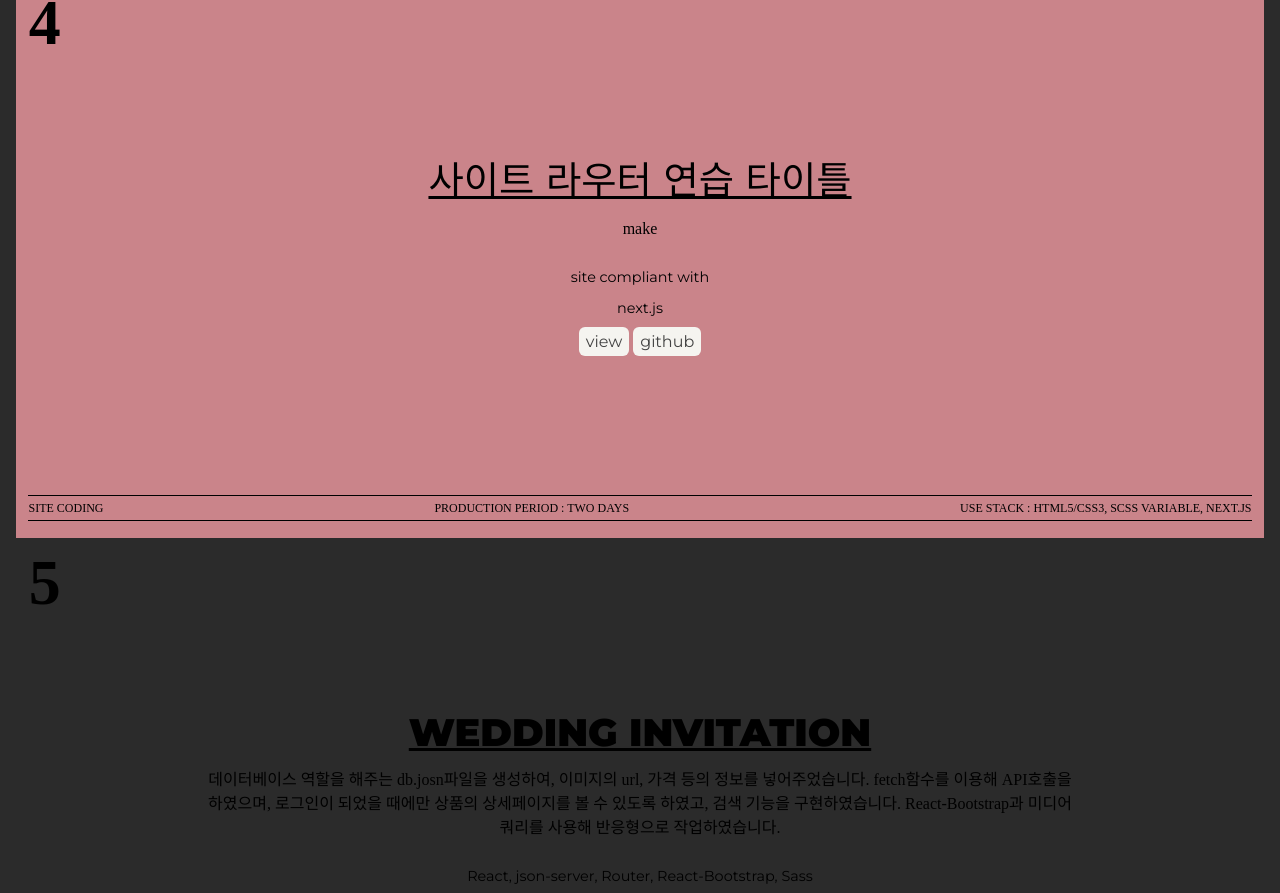
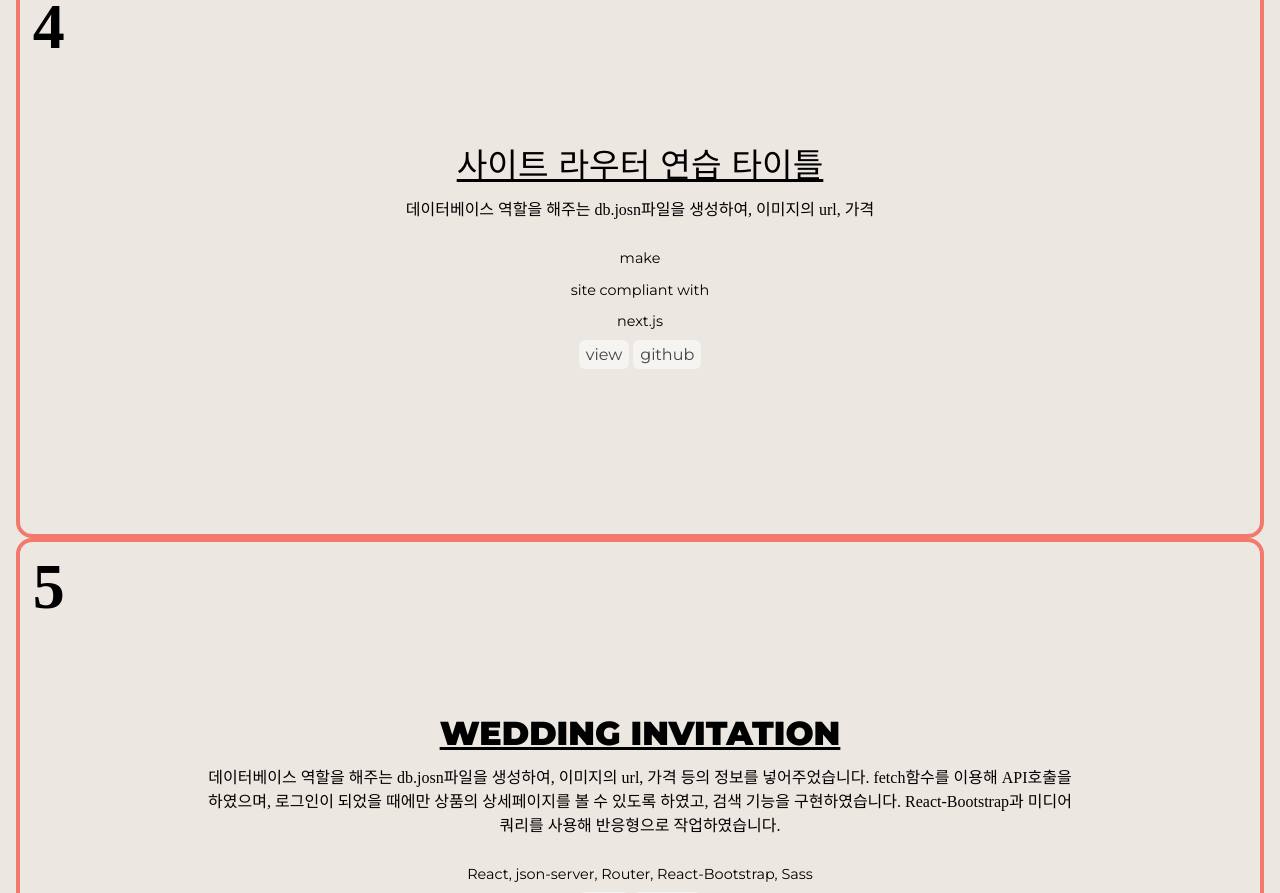
Before and after one commit to sini1004/PORTFOLIO, a React (Create React App) app: page /site in a window 1280 px wide. Shown: the part 1882-2775 px from the top of the page. Built offline with nearby package versions, Linux system fonts and the light colour scheme; a small style sheet from the web is missing; a web font is replaced by a local one.

Commit message:
메인 컬러 수정 변경, header 부분 ui 수정, skill 백업 후 수정 중

```diff
--- a/src/assets/scss/section/_site.scss
+++ b/src/assets/scss/section/_site.scss
@@ -38,9 +38,11 @@
       flex-direction: column;
       position: sticky;
       left: 0;
+      border-radius: 1rem;
+      background-color: var(--mainBg-color);
+      border: 4px solid var(--point-color1);
 
       &.s1 {
-        background-color: var(--subBg100);
         top: 180px;
 
         @media (max-width: 800px) {
@@ -48,7 +50,6 @@
         }
       }
       &.s2 {
-        background-color: var(--subBg200);
         top: 200px;
 
         @media (max-width: 800px) {
@@ -56,7 +57,6 @@
         }
       }
       &.s3 {
-        background-color: var(--subBg300);
         top: 220px;
 
         @media (max-width: 800px) {
@@ -64,11 +64,17 @@
         }
       }
       &.s4 {
-        background-color: var(--subBg400);
         top: 240px;
 
         @media (max-width: 800px) {
           top: 200px;
+        }
+      }
+      &.s5 {
+        top: 260px;
+
+        @media (max-width: 800px) {
+          top: 220px;
         }
       }
       .num {
@@ -91,7 +97,7 @@
         margin-bottom: 1rem;
 
         > h3 {
-          font-size: 3vw;
+          font-size: 2.6vw;
           line-height: 1;
           font-weight: 900;
           text-transform: uppercase;
--- a/src/assets/scss/setting/_vars.scss
+++ b/src/assets/scss/setting/_vars.scss
@@ -3,8 +3,11 @@
   --mainKor-font: "nanumSquareNeo";
   --mainNum-font: "gmarket";
 
-  --mainBg-color: #ffbe98;
+  --mainBg-color: #ece7e1;
   --baseBg: #f5f4f0;
+  --point-color: #f7fe7e;
+  --point-color1: #f3796c;
+
   --subBg100: #f4ceb7;
   --subBg200: #e2bb9a;
   --subBg300: #d68861;
@@ -14,8 +17,6 @@
   --subBg700: #dbc8bd;
   --subBg800: #85677b;
   --subBg900: #c5a253;
-
-  //#ffbe98, #f4ceb7, #d68861, #e2bb9a , #ca848a, #964f4c, #a78c7b, #dbc8bd, #85677b, #c5a253
 
   --white: #fff;
   --black: #000;
@@ -52,5 +53,5 @@
 }
 
 body {
-  background-color: var(--black100);
+  background-color: var(--mainBg-color);
 }
--- a/src/components/Header.jsx
+++ b/src/components/Header.jsx
@@ -14,7 +14,7 @@ const Header = () => {
       <div className="header__inner">
         <div className="header__logo">
           <a href="/">
-            portfolio<em>vite</em>
+            portfolio<em>2024</em>
           </a>
         </div>
         <nav
@@ -30,6 +30,9 @@ const Header = () => {
             ))}
           </ul>
         </nav>
+        <div className="header__name">
+          <p>SINI</p>
+        </div>
         <div
           className="header__nav__mobile"
           id="headerToggle"
--- a/src/components/Site.jsx
+++ b/src/components/Site.jsx
@@ -36,11 +36,11 @@ const Site = () => {
                   </a>
                 )}
               </div>
-              <div className="info">
+              {/* <div className="info">
                 <span>{site.info[0]}</span>
                 <span>{site.info[1]}</span>
                 <span>{site.info[2]}</span>
-              </div>
+              </div> */}
             </article>
           ))}
         </div>
--- a/src/constants/index.js
+++ b/src/constants/index.js
@@ -1,154 +1,152 @@
-import chaImg01 from '../assets/img/challenge01.jpg';
-import chaImg02 from '../assets/img/challenge02.jpg';
-import chaImg03 from '../assets/img/challenge03.jpg';
-import chaImg04 from '../assets/img/challenge04.jpg';
-import chaImg05 from '../assets/img/challenge05.jpg';
-import chaImg06 from '../assets/img/challenge06.jpg';
-import chaImg07 from '../assets/img/challenge07.jpg';
-import port01 from '../assets/img/port01.jpg';
-import port02 from '../assets/img/port02.jpg';
-import port03 from '../assets/img/port03.jpg';
-import port04 from '../assets/img/port04.jpg';
-import logoimg01 from '../assets/img/page/logo/logo01.jpg';
-import logoimg02 from '../assets/img/page/logo/logo02.png';
-import logoimg03 from '../assets/img/page/logo/logo03.png';
-import logoimg04 from '../assets/img/page/logo/logo04.svg';
-import mainimg01 from '../assets/img/page/screen/mainimg01.jpg';
-import mainimg02 from '../assets/img/page/screen/mainimg02.jpg';
-import scrimg01 from '../assets/img/page/screen/screen01.jpg';
-import scrimg02 from '../assets/img/page/screen/screen02.jpg';
-import scrimg03 from '../assets/img/page/screen/screen03.jpg';
+import chaImg01 from "../assets/img/challenge01.jpg";
+import chaImg02 from "../assets/img/challenge02.jpg";
+import chaImg03 from "../assets/img/challenge03.jpg";
+import chaImg04 from "../assets/img/challenge04.jpg";
+import chaImg05 from "../assets/img/challenge05.jpg";
+import chaImg06 from "../assets/img/challenge06.jpg";
+import chaImg07 from "../assets/img/challenge07.jpg";
+import port01 from "../assets/img/port01.jpg";
+import port02 from "../assets/img/port02.jpg";
+import port03 from "../assets/img/port03.jpg";
+import port04 from "../assets/img/port04.jpg";
+import logoimg01 from "../assets/img/page/logo/logo01.jpg";
+import logoimg02 from "../assets/img/page/logo/logo02.png";
+import logoimg03 from "../assets/img/page/logo/logo03.png";
+import logoimg04 from "../assets/img/page/logo/logo04.svg";
+import mainimg01 from "../assets/img/page/screen/mainimg01.jpg";
+import mainimg02 from "../assets/img/page/screen/mainimg02.jpg";
+import scrimg01 from "../assets/img/page/screen/screen01.jpg";
+import scrimg02 from "../assets/img/page/screen/screen02.jpg";
+import scrimg03 from "../assets/img/page/screen/screen03.jpg";
 
 export const headerNav = [
   {
-		title: 'intro',
-		url: '#intro',
+    title: "intro",
+    url: "#intro",
   },
   {
-		title: 'skill',
-		url: '#skill',
+    title: "skill",
+    url: "#skill",
   },
   {
-		title: 'site',
-		url: '#site',
+    title: "site",
+    url: "#site",
   },
   {
-		title: 'protfile',
-		url: '#prot',
+    title: "protfile",
+    url: "#prot",
   },
   {
-		title: 'contact',
-		url: '#contact',
+    title: "contact",
+    url: "#contact",
   },
 ];
 
 export const introText = {
-	title: 'port developer',
-	desc: ['talent isssss', 'found at the end of the', 'effort'],
+  title: "port developer",
+  desc: ["talent isssss", "found at the end of the", "effort"],
 };
 
 export const skillText = [
   {
-		title: 'Listening',
-		desc: '상대방의 이야기를 들어주는 것을 좋아하고 진심을 다해 공감해주는 성격이에요!',
+    title: "Listening",
+    desc: "상대방의 이야기를 들어주는 것을 좋아하고 진심을 다해 공감해주는 성격이에요!",
     chaImg: chaImg01,
   },
   {
-		title: 'Less but better',
+    title: "Less but better",
     desc: "'부족하지만 더 나은'생각으로 프로젝트에 최선을 다합니다.",
     chaImg: chaImg02,
   },
   {
-		title: 'Choice Without Regret',
-		desc: '후회없는 선택과 삶을 살고싶기에 매순간 신중하고 열심히 사려고 노력하고 있습니다. :)',
+    title: "Choice Without Regret",
+    desc: "후회없는 선택과 삶을 살고싶기에 매순간 신중하고 열심히 사려고 노력하고 있습니다. :)",
     chaImg: chaImg03,
   },
   {
-		title: 'Learn',
-		desc: 'Html, CSS, Javascript를 배웠지만 부족함을 느껴 스터디를 통해 리액트, 뷰 등을 배우며 적극적으로 개발에 대한 역량을 키우고 있습니다.',
+    title: "Learn",
+    desc: "Html, CSS, Javascript를 배웠지만 부족함을 느껴 스터디를 통해 리액트, 뷰 등을 배우며 적극적으로 개발에 대한 역량을 키우고 있습니다.",
     chaImg: chaImg04,
   },
   {
-		title: 'Passion',
-		desc: '밝은 에너지로 동료들과 협동하며 매력적인 코딩, 깔끔한 동적 구현을 해내고 마는 퍼블리셔/프론트엔드 개발자가 되겠습니다.',
+    title: "Passion",
+    desc: "밝은 에너지로 동료들과 협동하며 매력적인 코딩, 깔끔한 동적 구현을 해내고 마는 퍼블리셔/프론트엔드 개발자가 되겠습니다.",
     chaImg: chaImg05,
   },
   {
-		title: 'Effort',
-		desc: '어떤 일이라도 노력하고 즐기면 그 결과는 빛을 바란다고 생각합니다. 신입의 열정과 도전정신을 깊숙히 새기며 노력하겠습니다.',
+    title: "Effort",
+    desc: "어떤 일이라도 노력하고 즐기면 그 결과는 빛을 바란다고 생각합니다. 신입의 열정과 도전정신을 깊숙히 새기며 노력하겠습니다.",
     chaImg: chaImg06,
   },
   {
-		title: 'Steadily',
-		desc: '웹디자인을 하며 웹에 대한 호기심이 생겼고 지금은 웹에 대해 공부하며 조금은 느리지만 꾸준하게 성장하고 있다고 생각합니다.',
+    title: "Steadily",
+    desc: "웹디자인을 하며 웹에 대한 호기심이 생겼고 지금은 웹에 대해 공부하며 조금은 느리지만 꾸준하게 성장하고 있다고 생각합니다.",
     chaImg: chaImg07,
   },
 ];
 
 export const siteText = [
-	// 여가부-개방관리시스템,공모전 사이트 / 에너지기술연구원관리자페이지 /
   {
     id: 1,
-		logoimg: logoimg01,
-		logoalt: '여성가족부',
-		period: '2023.2 - 2024.6',
-		title: 'CHWEDU(학생이용 앱)',
+    period: "2023.1 - 2023.2",
+    title: "CHWEDU(학생이용 앱)",
     text: [
       "로그인 시 '@'를 포함한 이메일 형식의 아이디와 5자리 이상 비밀번호를 입력해야 하는 조건을 붙였으며, 로그인시 입력했던 이메일의 '@'앞 자리를 아이디로 인식하여 메인에서 볼 수 있습니다. jsQR 모듈을 이용하여 QR인식을 할 수 있으며, 투두리스트에 할 일 추가, 삭제, 수정을 할 수 있습니다. Math.random()를 이용해 랜덤으로 단어를 볼 수 있게 하였습니다.",
-			'html5, css3, jquery, javascript',
+      "html5, css3, jquery, javascript",
     ],
-		view: 'https://sini1004.github.io/PWA_CHWEDU/',
-		code: 'https://github.com/sini1004/PWA_CHWEDU/',
-		pdf: 'assets/pdf/CHWEDU.pdf',
-		info: ['site coding', 'production period : two days', 'use stack : HTML5/CSS3, Scss Variable, next.js'],
+    view: "https://sini1004.github.io/PWA_CHWEDU/",
+    code: "https://github.com/sini1004/PWA_CHWEDU/",
+    pdf: "/assets/pdf/CHWEDU.pdf",
   },
   {
     id: 2,
-		period: '2023.11 - 2024.2',
-		title: 'React_Todo List',
+    period: "2023.11 - 2023.2",
+    title: "React_Todo List",
     text: [
-			'투두리스트에 투두아이템을 추가, 삭제할 수 있고, 좌측상단 버튼을 통해 다크 모드를 설정할 수 있습니다. 해당 투두 아이템을 완료했는지에 따라서 필터링도 가능합니다.',
-			'React, css Module',
+      "투두리스트에 투두아이템을 추가, 삭제할 수 있고, 좌측상단 버튼을 통해 다크 모드를 설정할 수 있습니다. 해당 투두 아이템을 완료했는지에 따라서 필터링도 가능합니다.",
+      "React, css Module",
     ],
-		view: 'https://shinhee-todo.netlify.app/',
-		code: 'https://github.com/sini1004/React_TODO',
-		info: ['site coding', 'production period : two days', 'use stack : HTML5/CSS3, Scss Variable, vue'],
+    view: "https://shinhee-todo.netlify.app/",
+    code: "https://github.com/sini1004/React_TODO",
   },
   {
     id: 3,
-		title: 'React_Shopphing(LACOSTE)',
+    period: "2023.11 - 2023.2",
+    title: "React_Shopphing(LACOSTE)",
     text: [
-			'데이터베이스 역할을 해주는 db.josn파일을 생성하여, 이미지의 url, 가격 등의 정보를 넣어주었습니다. fetch함수를 이용해 API호출을 하였으며, 로그인이 되었을 때에만 상품의 상세페이지를 볼 수 있도록 하였고, 검색 기능을 구현하였습니다. React-Bootstrap과 미디어쿼리를 사용해 반응형으로 작업하였습니다.',
-			'React, json-server, Router, React-Bootstrap, Sass',
+      "데이터베이스 역할을 해주는 db.josn파일을 생성하여, 이미지의 url, 가격 등의 정보를 넣어주었습니다. fetch함수를 이용해 API호출을 하였으며, 로그인이 되었을 때에만 상품의 상세페이지를 볼 수 있도록 하였고, 검색 기능을 구현하였습니다. React-Bootstrap과 미디어쿼리를 사용해 반응형으로 작업하였습니다.",
+      "React, json-server, Router, React-Bootstrap, Sass",
     ],
-		view: 'https://lacosteshop.netlify.app/',
-		code: 'https://github.com/sini1004/LACOSTE',
-		info: ['site coding', 'production period : two days', 'use stack : HTML5/CSS3, Scss Variable, vue'],
+    view: "https://lacosteshop.netlify.app/",
+    code: "https://github.com/sini1004/LACOSTE",
   },
   {
     id: 4,
-		logoimg: logoimg01,
-		logoalt: '여성가족부',
-		text: ['make', 'site compliant with', 'next.js'],
-		title: '사이트 라우터 연습 타이틀',
-		link: 'https://mogefdatacontest.co.kr/',
-		desc: '기존 서비스의 안정적인 운영을 위해 유지보수와 개선 작업을 진행하는 한편, 새로운 서비스의 UI 개발 업무도 맡았습니다.',
-		code: 'https://github.com/webstoryboy/port2023-next',
-		view: 'https://port2023-next.netlify.app',
-		info: ['site coding', 'production period : two days', 'use stack : HTML5/CSS3, Scss Variable, next.js'],
+    period: "2023.11 - 2023.2",
+    title: "사이트 라우터 연습 타이틀",
+    text: [
+      "데이터베이스 역할을 해주는 db.josn파일을 생성하여, 이미지의 url, 가격 ",
+      "make",
+      "site compliant with",
+      "next.js",
+    ],
+    link: "https://mogefdatacontest.co.kr/",
+    desc: "기존 서비스의 안정적인 운영을 위해 유지보수와 개선 작업을 진행하는 한편, 새로운 서비스의 UI 개발 업무도 맡았습니다.",
+    code: "https://github.com/webstoryboy/port2023-next",
+    view: "https://port2023-next.netlify.app",
   },
   {
     id: 5,
-		title: 'wedding invitation',
+    period: "2023.11 - 2023.2",
+    title: "wedding invitation",
     text: [
-			'데이터베이스 역할을 해주는 db.josn파일을 생성하여, 이미지의 url, 가격 등의 정보를 넣어주었습니다. fetch함수를 이용해 API호출을 하였으며, 로그인이 되었을 때에만 상품의 상세페이지를 볼 수 있도록 하였고, 검색 기능을 구현하였습니다. React-Bootstrap과 미디어쿼리를 사용해 반응형으로 작업하였습니다.',
-			'React, json-server, Router, React-Bootstrap, Sass',
+      "데이터베이스 역할을 해주는 db.josn파일을 생성하여, 이미지의 url, 가격 등의 정보를 넣어주었습니다. fetch함수를 이용해 API호출을 하였으며, 로그인이 되었을 때에만 상품의 상세페이지를 볼 수 있도록 하였고, 검색 기능을 구현하였습니다. React-Bootstrap과 미디어쿼리를 사용해 반응형으로 작업하였습니다.",
+      "React, json-server, Router, React-Bootstrap, Sass",
     ],
-		link: 'https://wedding-invitation.chang-ju.shin-hee.com',
-		desc: '기존 서비스의 안정적인 운영을 위해 유지보수와 개선 작업을 진행하는 한편, 새로운 서비스의 UI 개발 업무도 맡았습니다.',
-		code: 'https://github.com/webstoryboy/port2023-next',
-		view: 'https://port2023-next.netlify.app',
-		info: ['site coding', 'production period : two days', 'use stack : HTML5/CSS3, Scss Variable, next.js'],
+    link: "https://wedding-invitation.chang-ju.shin-hee.com",
+    desc: "기존 서비스의 안정적인 운영을 위해 유지보수와 개선 작업을 진행하는 한편, 새로운 서비스의 UI 개발 업무도 맡았습니다.",
+    code: "https://github.com/webstoryboy/port2023-next",
+    view: "https://port2023-next.netlify.app",
   },
 ];
 
@@ -156,146 +154,162 @@ export const proText = [
   //  프로젝트 : 여가부-개방관리시스템,공모전 사이트 / 에너지기술연구원관리자페이지 / 전통문화플랫폼 / 제보
   {
     id: 1,
-		num: '01',
+    num: "01",
     logoimg: logoimg01,
-		logoalt: '여성가족부',
-		period: '2023.2 - 2024.6',
-		text: ['make', 'site compliant with', 'html, css, jquery, and javascript'],
-		title: '여성가족부 공모전',
-		link: 'https://mogefdatacontest.co.kr/',
+    logoalt: "여성가족부",
+    period: "2023.2 - 2024.6",
+    text: ["make", "site compliant with", "html, css, jquery, and javascript"],
+    title: "여성가족부 공모전",
+    link: "https://mogefdatacontest.co.kr/",
     desc: "'청소년데이터 융복합 분석·활용 공모전' 은 여성가족부에서 주최하는 공모전 웹 사이트로서 공모전 접수를 할 수 있으며, 공모전 개요, 요강과 접수 확인이 가능합니다.",
     main: mainimg01,
-		mainalt: '프로젝트1',
+    mainalt: "프로젝트1",
     screen: scrimg01,
-		screenalt: '공모전공공데이터검색기능',
-		code: 'https://github.com/webstoryboy/port2023-next',
-		info: ['site coding', 'production period : two days', 'use stack : HTML5/CSS3, Scss Variable, next.js'],
+    screenalt: "공모전공공데이터검색기능",
+    code: "https://github.com/webstoryboy/port2023-next",
+    info: [
+      "site coding",
+      "production period : two days",
+      "use stack : HTML5/CSS3, Scss Variable, next.js",
+    ],
   },
   {
     id: 2,
-		num: '02',
+    num: "02",
     logoimg: logoimg03,
-		logoalt: '전통문화혁신플랫폼',
-		period: '2023.10 - 2023.12',
-		text: ['make', 'site compliant with', 'html, css, jquery, and javascript'],
-		title: '뷰를 이용한 사이트 제작',
-		link: 'http://chsr.re.kr/',
-		desc: 'ddddddddd',
+    logoalt: "전통문화혁신플랫폼",
+    period: "2023.10 - 2023.12",
+    text: ["make", "site compliant with", "html, css, jquery, and javascript"],
+    title: "뷰를 이용한 사이트 제작",
+    link: "http://chsr.re.kr/",
+    desc: "ddddddddd",
     main: mainimg02,
-		mainalt: '프로젝트2',
+    mainalt: "프로젝트2",
     screen: scrimg02,
-		screenalt: '전통문화혁신플랫폼',
-		code: 'https://github.com/webstoryboy/port2023-vue',
-		view: 'https://port2023-vue.netlify.app',
-		info: ['site coding', 'production period : two days', 'use stack : HTML5/CSS3, Scss Variable, vue'],
+    screenalt: "전통문화혁신플랫폼",
+    code: "https://github.com/webstoryboy/port2023-vue",
+    view: "https://port2023-vue.netlify.app",
+    info: [
+      "site coding",
+      "production period : two days",
+      "use stack : HTML5/CSS3, Scss Variable, vue",
+    ],
   },
   {
     id: 3,
-		num: '03',
+    num: "03",
     logoimg: logoimg03,
-		logoalt: '한국에너지기술연구원',
-		period: '2023.10 - 2023.12',
-		text: ['make', 'site compliant with', 'vue.js'],
-		title: '한국에너지기술연구원',
-		link: 'http://chsr.re.kr/',
-		desc: '전자정부 프레임워크 기반의 CMS 사이트이며, API 조회·모니터링과 개방 DB 테이블 조회, 사용자 권한 관리, 메뉴 관리 등이 가능합니다.',
+    logoalt: "한국에너지기술연구원",
+    period: "2023.10 - 2023.12",
+    text: ["make", "site compliant with", "vue.js"],
+    title: "한국에너지기술연구원",
+    link: "http://chsr.re.kr/",
+    desc: "전자정부 프레임워크 기반의 CMS 사이트이며, API 조회·모니터링과 개방 DB 테이블 조회, 사용자 권한 관리, 메뉴 관리 등이 가능합니다.",
     main: mainimg02,
-		mainalt: '프로젝트3',
+    mainalt: "프로젝트3",
     screen: scrimg03,
-		screenalt: '전통문화혁신플랫폼',
+    screenalt: "전통문화혁신플랫폼",
     // code: 'https://github.com/webstoryboy/port2023-vue',
     // view: 'https://port2023-vue.netlify.app',
-		info: ['site coding', 'production period : two days', 'use stack : HTML5/CSS3, Scss Variable, vue'],
+    info: [
+      "site coding",
+      "production period : two days",
+      "use stack : HTML5/CSS3, Scss Variable, vue",
+    ],
   },
   {
     id: 4,
-		num: '04',
-		logoimg: logoimg01,
-		logoalt: '여성가족부',
-		period: '2023.10 - 2023.12',
-		text: ['make', 'site compliant with', 'next.js'],
-		title: '사이트 라우터 연습 타이틀',
-		link: 'https://mogefdatacontest.co.kr/',
-		desc: '기존 서비스의 안정적인 운영을 위해 유지보수와 개선 작업을 진행하는 한편, 새로운 서비스의 UI 개발 업무도 맡았습니다.',
-		code: 'https://github.com/webstoryboy/port2023-next',
-		view: 'https://port2023-next.netlify.app',
-		info: ['site coding', 'production period : two days', 'use stack : HTML5/CSS3, Scss Variable, next.js'],
+    num: "04",
+    logoimg: logoimg04,
+    logoalt: "제보",
+    period: "2023.02 - 2023.05",
+    text: ["make", "site compliant with", "next.js"],
+    title: "사이트 라우터 연습 타이틀",
+    link: "https://mogefdatacontest.co.kr/",
+    desc: "기존 서비스의 안정적인 운영을 위해 유지보수와 개선 작업을 진행하는 한편, 새로운 서비스의 UI 개발 업무도 맡았습니다.",
+    code: "https://github.com/webstoryboy/port2023-next",
+    view: "https://port2023-next.netlify.app",
+    info: [
+      "site coding",
+      "production period : two days",
+      "use stack : HTML5/CSS3, Scss Variable, next.js",
+    ],
   },
 ];
 
 export const portText = [
   {
-		num: '01',
-		title: '포폴 타이틀 작성',
-		desc: '포폴 설명 작성하기',
+    num: "01",
+    title: "포폴 타이틀 작성",
+    desc: "포폴 설명 작성하기",
     img: port01,
-		code: 'https://github.com/sini1004/LACOSTE',
-		view: 'https://lacosteshop.netlify.app/',
-		name: '포트폴리오',
+    code: "https://github.com/sini1004/LACOSTE",
+    view: "https://lacosteshop.netlify.app/",
+    name: "포트폴리오",
   },
   {
-		num: '02',
-		title: '포폴 타이틀 작성',
-		desc: '포폴 설명 작성하기',
+    num: "02",
+    title: "포폴 타이틀 작성",
+    desc: "포폴 설명 작성하기",
     img: port02,
-		code: 'https://github.com/sini1004/LACOSTE',
-		view: 'https://lacosteshop.netlify.app/',
-		name: '포트폴리오',
+    code: "https://github.com/sini1004/LACOSTE",
+    view: "https://lacosteshop.netlify.app/",
+    name: "포트폴리오",
   },
   {
-		num: '03',
-		title: '포폴 타이틀 작성',
-		desc: '포폴 설명 작성하기',
+    num: "03",
+    title: "포폴 타이틀 작성",
+    desc: "포폴 설명 작성하기",
     img: port03,
-		code: 'https://github.com/sini1004/LACOSTE',
-		view: 'https://lacosteshop.netlify.app/',
-		name: '포트폴리오',
+    code: "https://github.com/sini1004/LACOSTE",
+    view: "https://lacosteshop.netlify.app/",
+    name: "포트폴리오",
   },
   {
-		num: '04',
-		title: '포폴 타이틀 작성',
-		desc: '포폴 설명 작성하기',
+    num: "04",
+    title: "포폴 타이틀 작성",
+    desc: "포폴 설명 작성하기",
     img: port04,
-		code: 'https://github.com/sini1004/LACOSTE',
-		view: 'https://lacosteshop.netlify.app/',
-		name: '포트폴리오',
+    code: "https://github.com/sini1004/LACOSTE",
+    view: "https://lacosteshop.netlify.app/",
+    name: "포트폴리오",
   },
   {
-		num: '05',
-		title: '포폴 타이틀 작성',
-		desc: '포폴 설명 작성하기',
+    num: "05",
+    title: "포폴 타이틀 작성",
+    desc: "포폴 설명 작성하기",
     img: port02,
-		code: 'https://github.com/sini1004/LACOSTE',
-		view: 'https://lacosteshop.netlify.app/',
-		name: '포트폴리오',
+    code: "https://github.com/sini1004/LACOSTE",
+    view: "https://lacosteshop.netlify.app/",
+    name: "포트폴리오",
   },
   {
-		num: '06',
-		title: '포폴 타이틀 작성',
-		desc: '포폴 설명 작성하기',
+    num: "06",
+    title: "포폴 타이틀 작성",
+    desc: "포폴 설명 작성하기",
     img: port03,
-		code: 'https://github.com/sini1004/LACOSTE',
-		view: 'https://lacosteshop.netlify.app/',
-		name: '포트폴리오',
+    code: "https://github.com/sini1004/LACOSTE",
+    view: "https://lacosteshop.netlify.app/",
+    name: "포트폴리오",
   },
   {
-		num: '07',
-		title: '포폴 타이틀 작성',
-		desc: '포폴 설명 작성하기',
+    num: "07",
+    title: "포폴 타이틀 작성",
+    desc: "포폴 설명 작성하기",
     img: port04,
-		code: 'https://github.com/sini1004/LACOSTE',
-		view: 'https://lacosteshop.netlify.app/',
-		name: '포트폴리오',
+    code: "https://github.com/sini1004/LACOSTE",
+    view: "https://lacosteshop.netlify.app/",
+    name: "포트폴리오",
   },
 ];
 
 export const contactText = [
   {
-		link: 'https://open.kakao',
-		title: 'KAKAO : sini',
+    link: "https://open.kakao",
+    title: "KAKAO : sini",
   },
   {
-		link: 'mailto:P_SHINHEE@naver.com',
-		title: 'mail : p_shinhee@naver.com',
+    link: "mailto:P_SHINHEE@naver.com",
+    title: "mail : p_shinhee@naver.com",
   },
 ];
```
Also changed, not shown: src/assets/scss/section/_header.scss (+22 -7 lines), src/assets/scss/section/_intro.scss (+9 -2 lines), src/assets/scss/section/_skill.scss (+41 -2 lines), src/components/Skill copy.jsx (added, +34 -0 lines), src/components/Skill.jsx (+59 -7 lines). Lines whose indentation alone changed are shown as unchanged.
